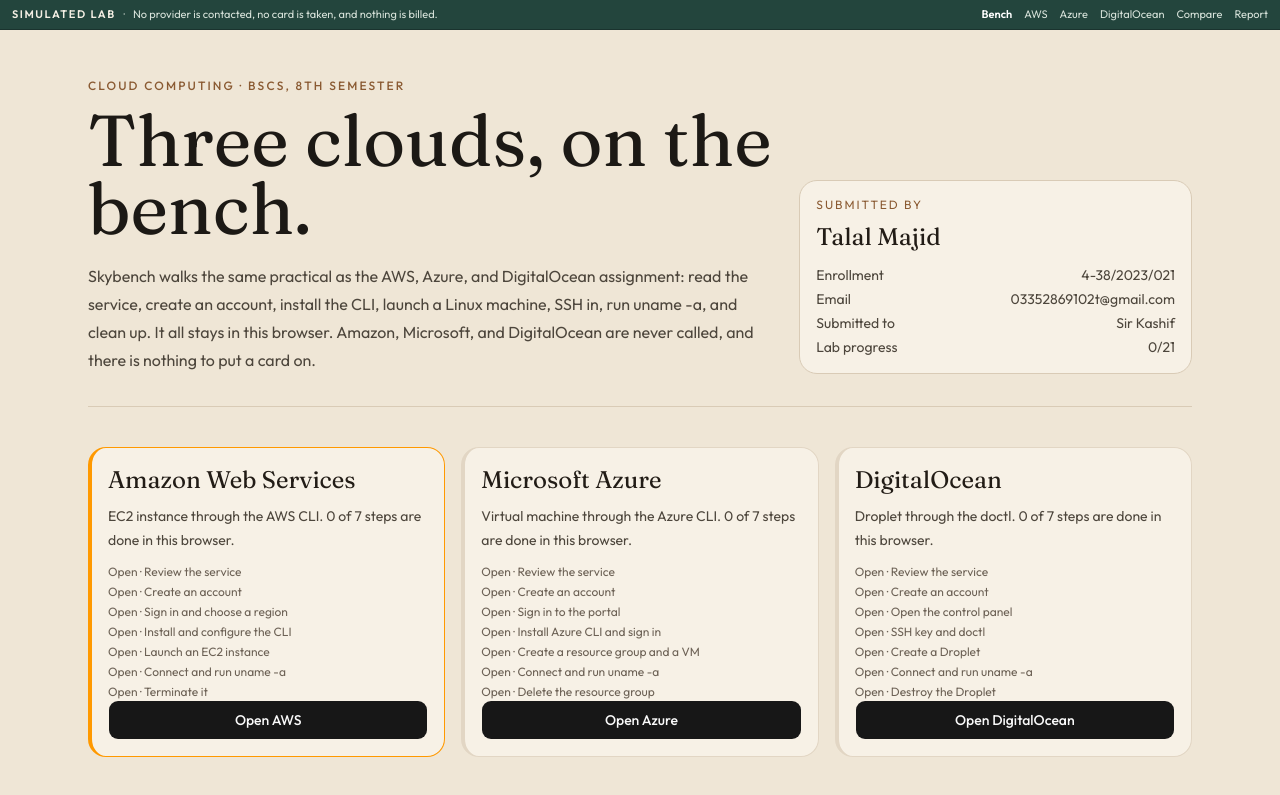
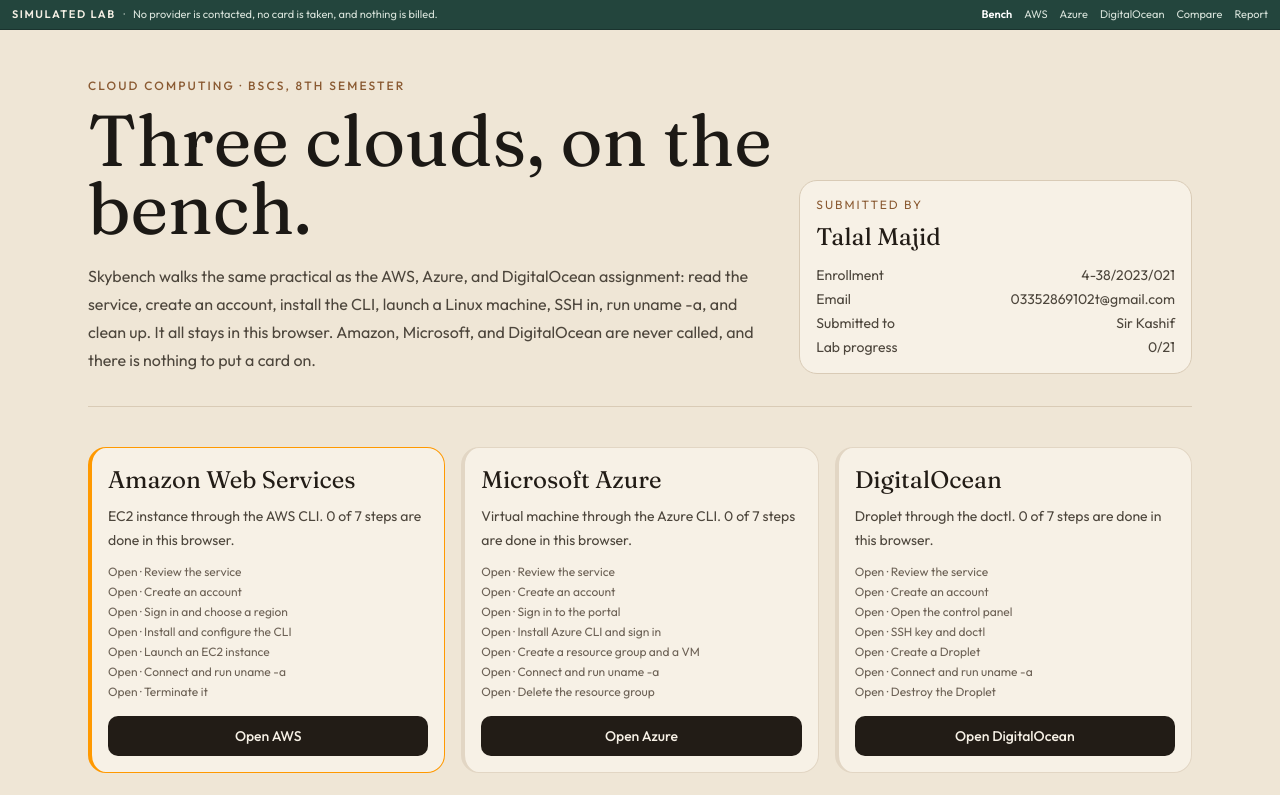
Before and after one commit to S1mp1yDucky/skybench, a Next.js app: page / in a window 1280 px wide. Shown: the top 795 px of the page. Built offline with nearby package versions, Linux system fonts and the light colour scheme.

Commit message:
Make the bench Open buttons readable on the cream cards.
A global link reset was clearing the button fill, so the labels sat as light text on the card.

Co-authored-by: tariqroohi0 <tariqroohi0@gmail.com>

```diff
--- a/components/bench-home.tsx
+++ b/components/bench-home.tsx
@@ -3,7 +3,7 @@
 import Link from "next/link"
 import { useState } from "react"
 import { toast } from "sonner"
-import { Button, buttonVariants } from "@/components/ui/button"
+import { Button } from "@/components/ui/button"
 import {
   Dialog,
   DialogContent,
@@ -101,7 +101,7 @@ export function BenchHome() {
                     </li>
                   ))}
                 </ol>
-                <Link href={bay.href} className={buttonVariants({ className: "mt-auto h-10" })}>
+                <Link href={bay.href} className="mt-4 inline-flex h-10 w-full items-center justify-center rounded-lg bg-[#221c16]! text-sm font-medium text-[#f7f1e6]! hover:bg-[#3a3128]!">
                   {bay.open}
                 </Link>
               </article>
```
